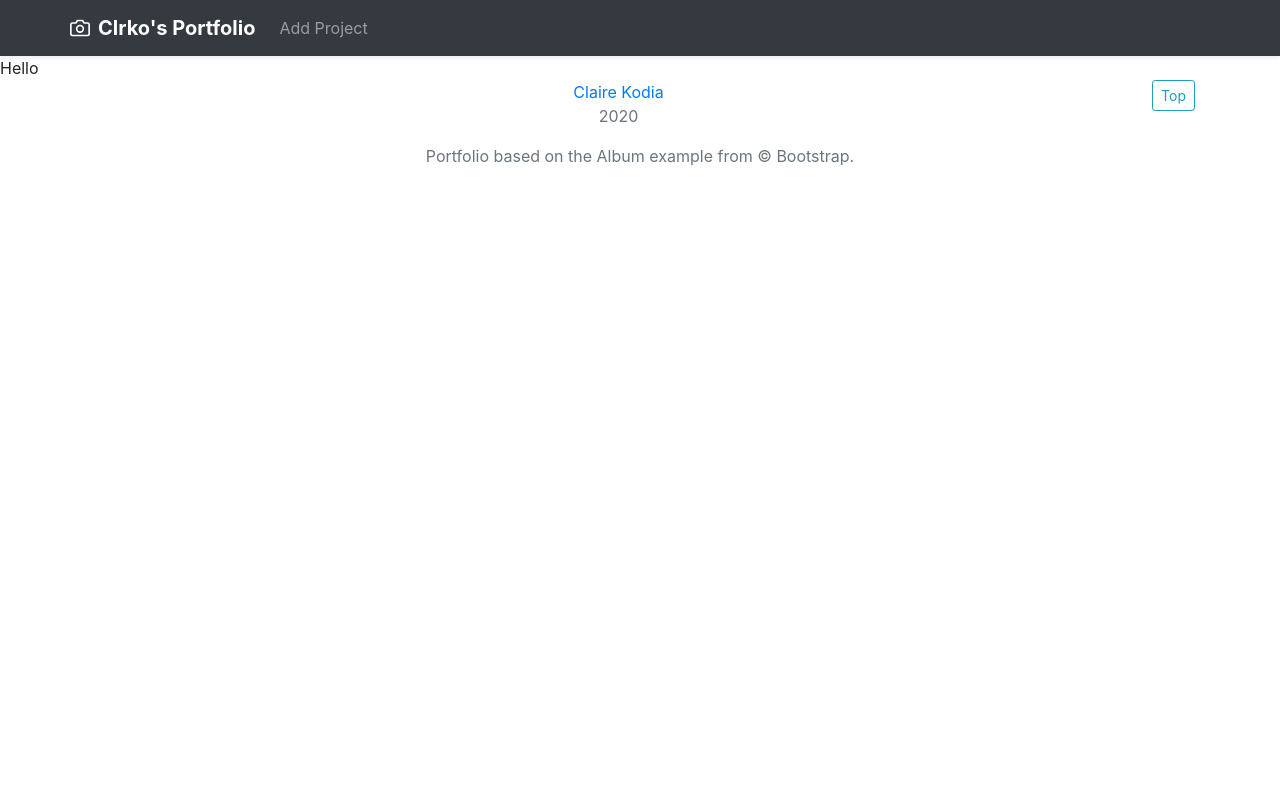
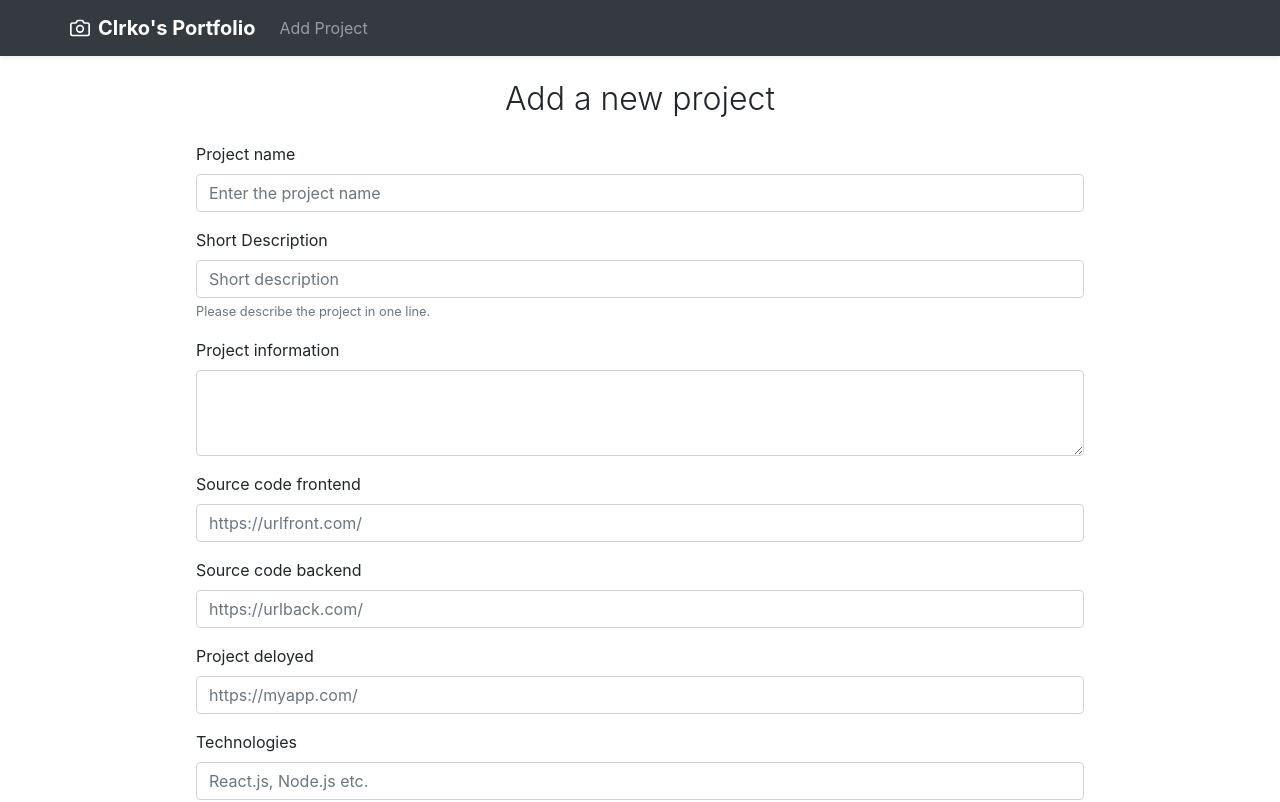
Before and after one commit to clrko/cp4-portfolio-front, a React (Create React App) app: page /add-project in a window 1280 px wide. Shown: the top 802 px of the page. Built offline with nearby package versions, Linux system fonts and the light colour scheme.

Commit message:
Finished styling and structuring the form component

```diff
--- /dev/null
+++ b/src/components/pages/FormAddProjectPage.css
@@ -0,0 +1,11 @@
+.add-project-title {
+  font-weight: 300;
+  font-size: 2rem;
+  margin: 3vh auto;
+  width: fit-content;
+}
+
+Form {
+  max-width: 80%;
+  margin: 3vh auto;
+}
--- a/src/components/pages/FormAddProjectPage.js
+++ b/src/components/pages/FormAddProjectPage.js
@@ -1,8 +1,78 @@
-import React from 'react'
+import React, { useState } from 'react'
+import Button from 'react-bootstrap/Button'
+import Form from 'react-bootstrap/Form'
+import './FormAddProjectPage.css'
+import Container from 'react-bootstrap/esm/Container'
 
 const FormAddProjectPage = () => {
+  const [validated, setValidated] = useState(false)
+
+  const handleSubmit = (event) => {
+    const form = event.currentTarget
+    if (form.checkValidity() === false) {
+      event.preventDefault()
+      event.stopPropagation()
+    }
+    setValidated(true)
+  }
+
   return (
-    <div>Hello</div>
+    <Container>
+      <h1 className='add-project-title'>Add a new project</h1>
+      <Form noValidate validated={validated} onSubmit={handleSubmit}>
+        <Form.Group controlId='formName'>
+          <Form.Label>Project name</Form.Label>
+          <Form.Control required type='text' placeholder='Enter the project name' />
+          <Form.Control.Feedback type='invalid'> Please provide a name.</Form.Control.Feedback>
+        </Form.Group>
+
+        <Form.Group controlId='formShortDescription'>
+          <Form.Label>Short Description</Form.Label>
+          <Form.Control required type='text' placeholder='Short description' />
+          <Form.Control.Feedback type='invalid'> Please provide a short description.</Form.Control.Feedback>
+          <Form.Text className='text-muted'>
+            Please describe the project in one line.
+          </Form.Text>
+        </Form.Group>
+
+        <Form.Group controlId='formLongDescription'>
+          <Form.Label>Project information</Form.Label>
+          <Form.Control as='textarea' rows='3' />
+        </Form.Group>
+
+        <Form.Group controlId='formUrlFront'>
+          <Form.Label>Source code frontend</Form.Label>
+          <Form.Control type='url' placeholder='https://urlfront.com/' />
+          <Form.Control.Feedback type='invalid'> Please provide a valid url.</Form.Control.Feedback>
+        </Form.Group>
+
+        <Form.Group controlId='formUrlBack'>
+          <Form.Label>Source code backend</Form.Label>
+          <Form.Control type='url' placeholder='https://urlback.com/' />
+          <Form.Control.Feedback type='invalid'> Please provide a valid url.</Form.Control.Feedback>
+        </Form.Group>
+
+        <Form.Group controlId='formUrlDeployed'>
+          <Form.Label>Project deloyed</Form.Label>
+          <Form.Control type='url' placeholder='https://myapp.com/' />
+          <Form.Control.Feedback type='invalid'> Please provide a valid url.</Form.Control.Feedback>
+        </Form.Group>
+
+        <Form.Group controlId='formTechnologies'>
+          <Form.Label>Technologies</Form.Label>
+          <Form.Control required type='text' placeholder='React.js, Node.js etc.' />
+          <Form.Control.Feedback type='invalid'> Please provide the list of technologies used.</Form.Control.Feedback>
+        </Form.Group>
+
+        <Form.Group>
+          <Form.File id='projectScreenshot' label='Project thumbnail' />
+        </Form.Group>
+
+        <Button variant='secondary' type='submit'>
+          Submit
+        </Button>
+      </Form>
+    </Container>
   )
 }
 
```
